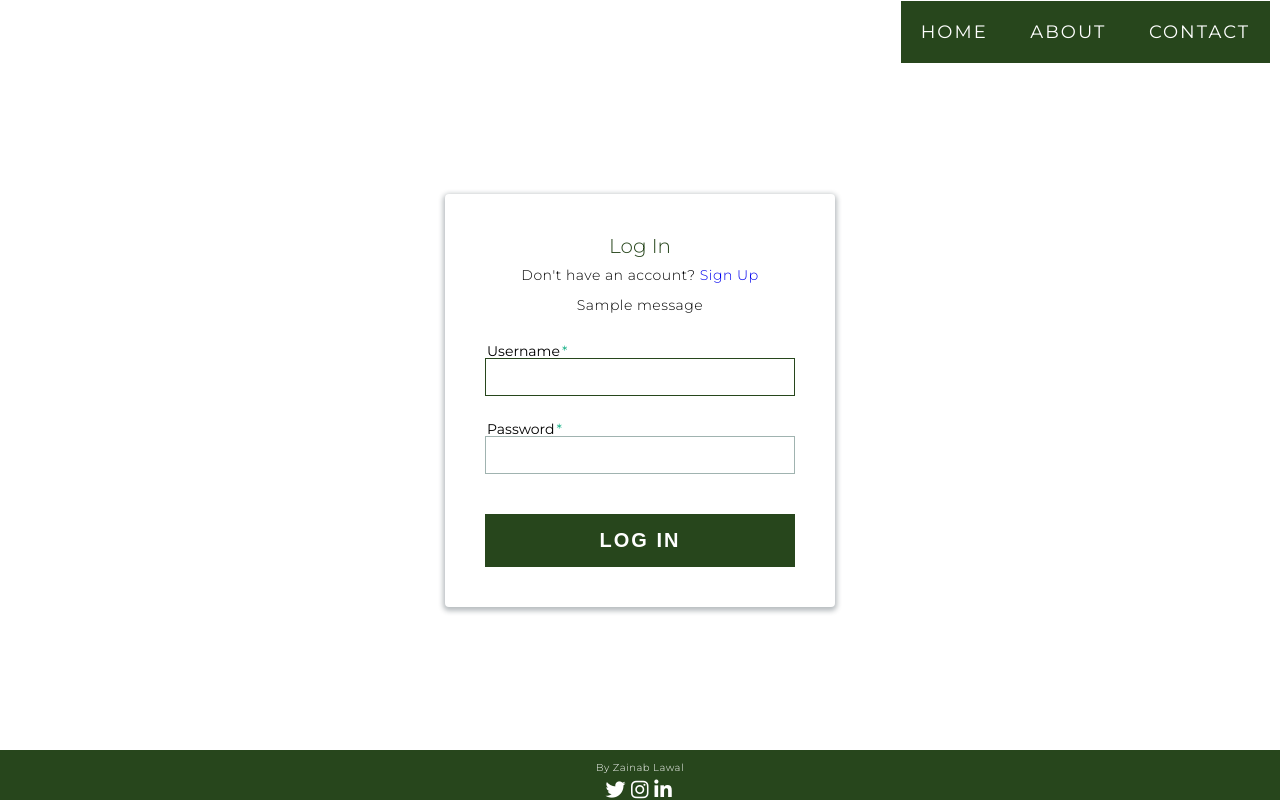
After one commit to Zeesky-code/addtoList, a Django app: page /login in a window 1280 px wide. The commit adds this page. Run offline with Django 4.2, Linux system fonts and the light colour scheme; one stand-in notice (Sample message) is shown; some libraries are stand-ins or nearby versions.

Commit message:
Created the Signup and Login features

```diff
--- a/addtoList/addtoList/settings.py
+++ b/addtoList/addtoList/settings.py
@@ -17,7 +17,7 @@ DEBUG = True
 
 ALLOWED_HOSTS = ['127.0.0.1']
 
-
+LOGIN_REDIRECT_URL='/home'
 # Application definition
 
 INSTALLED_APPS = [
--- a/addtoList/main/forms.py
+++ b/addtoList/main/forms.py
@@ -1,9 +1,14 @@
 from django import forms
-from django.contrib.auth.forms import UserCreationForm
+from django.contrib.auth.forms import UserCreationForm, AuthenticationForm
 from django.contrib.auth.models import User
 
 
 class signupForm(UserCreationForm):
     class Meta:
         model = User
-        fields = ['first_name', 'last_name','username','password1',]
+        fields = ['first_name', 'last_name','username','password1', 'password2']
+
+class loginForm(AuthenticationForm):
+    class Meta:
+        model = User
+        fields = ['username', 'password']
--- a/addtoList/main/urls.py
+++ b/addtoList/main/urls.py
@@ -3,5 +3,7 @@ from . import views
 
 urlpatterns=[
     path('', views.index, name= "index"),
-    path('signup',views.signup, name = "signup")
+    path('signup',views.signup, name = "signup"),
+    path('login', views.loginPage, name="login"),
+    path('home', views.home, name = "home")
 ]
--- a/addtoList/main/views.py
+++ b/addtoList/main/views.py
@@ -1,6 +1,9 @@
-from django.shortcuts import render
+from django.shortcuts import render, redirect
 from django.contrib.auth.forms import UserCreationForm
-from .forms import signupForm
+from .forms import signupForm, loginForm
+from django.contrib import messages
+from django.contrib.auth import authenticate, login, logout
+
 
 # Create your views here.
 def index(request):
@@ -13,8 +16,41 @@ def signup(request):
         form = signupForm(request.POST)
         if form.is_valid():
             form.save()
+            user = form.cleaned_data.get('username')
+            messages.success(request, 'Account was created for ' + user)
+
+            return redirect('login')
+
     context = {'form': form}
     return render(request, 'signup.html', context)
 
+def loginPage(request):
+    if request.method == 'POST':
+        form = loginForm()
+        if form.is_valid():
+
+            username = request.POST.get('username')
+            password = request.POST.get('password')
+
+            user = authenticate(request, username = username, password = password )
+
+            if user is not None:
+                login(request, user)
+                messages.info(request, f"You are now logged in as {username}.")
+                return redirect('home')
+            else:
+                messages.error(request, "Invalid Username or Password")
+
+        else:
+            messages.error(request, "Invalid Username or Password")
+
+    form = loginForm()
+    context = {'form': form}
+    return render(request, 'login.html', context)
+
+
+def home(request):
+    return render (request, 'dashboard.html')
+
 def error_404_view(request, exception):
     return render(request, '404.html', status=404)
--- a/addtoList/static/css/style.css
+++ b/addtoList/static/css/style.css
@@ -437,7 +437,7 @@ p {
 
 /* End Footer */
 /* Forms */
-.signupFrm {
+.Form {
     display: flex;
     justify-content: center;
     align-items: center;
@@ -449,7 +449,7 @@ form {
     max-width: 600px;
     margin: 40px auto;
     border-radius: 4px;
-    box-shadow: 0 4px 10px 4px rgba(19, 35, 47, 0.3);
+    box-shadow: 0 2px 5px 2px rgba(19, 35, 47, 0.3);
 }
 
 .title{
--- /dev/null
+++ b/addtoList/templates/login.html
@@ -0,0 +1,30 @@
+{% extends 'index.html' %}
+{% load static %}
+{% block title %}Login{%endblock %}
+
+{% block content %}
+<div class="container Form">
+    <form method="post" action="{% url 'login' %}">
+        {% csrf_token %}
+        <h1 class="title">
+            Log In
+            <p>Don't have an account? <a href="{% url 'signup' %}">Sign Up</a></p>
+            {% for message in messages %}
+					<p>{{message}}</p>
+				{% endfor %}
+        </h1>
+        <div class="field-wrap">
+            <label>Username<span class="req">*</span></label>
+            {{form.username}}
+        </div>
+
+        <div class="field-wrap">
+            <label>Password<span class="req">*</span></label>
+            {{form.password}}
+        </div>
+
+        <button type="submit" class="button button-block">Log In</button>
+
+    </form>
+</div>
+{% endblock content %}
```
Also changed, not shown: addtoList/templates/dashboard.html (added, +12 -0 lines), addtoList/templates/signup.html (+12 -3 lines), addtoList/db.sqlite3.
